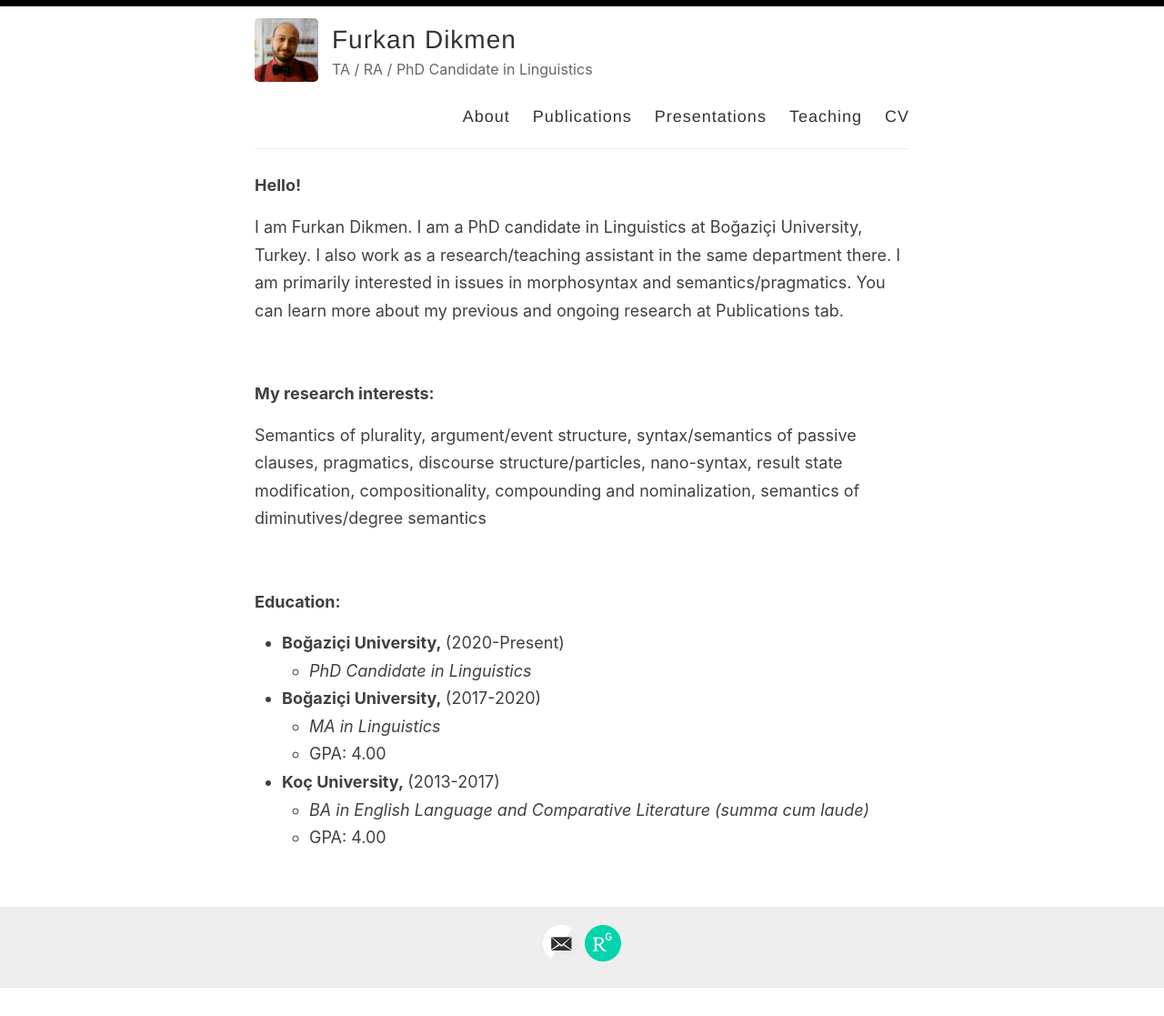
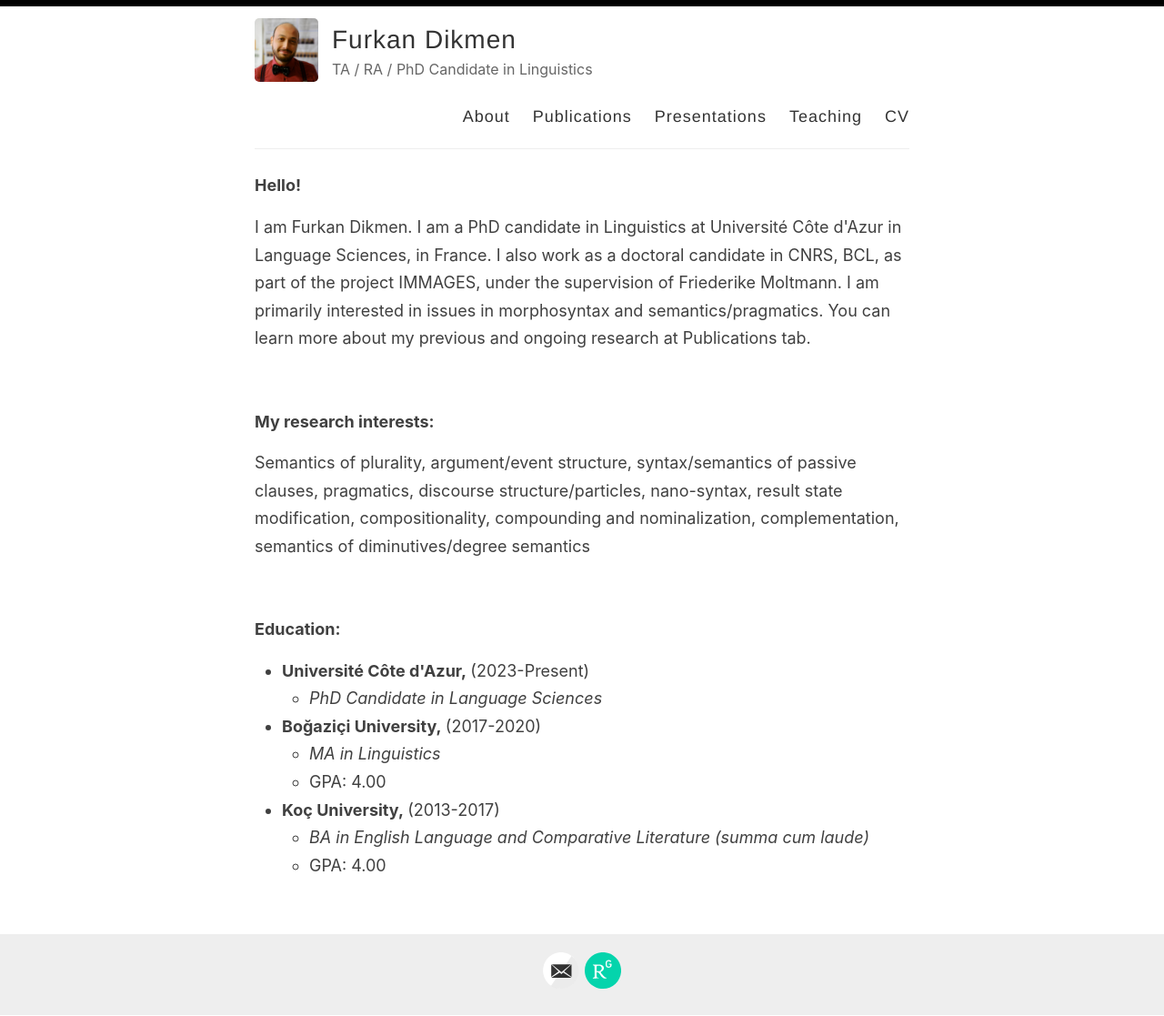
Before and after one commit to furkandikmen/furkandikmen.github.io, a Jekyll site: the page built from index.html, in a window 1280 px wide. Shown: the whole page at 91% size. Built offline with Jekyll 4.4.1, drawn with Linux system fonts in a browser that asks for light colours; the list of posts is cut into pages by our own code; before the commit the page ends 1086 px from its top, so only the background shows below that.

Commit message:
Update index.html

```diff
--- a/index.html
+++ b/index.html
@@ -4,20 +4,20 @@ layout: default
 
 <html>
 <p><strong>Hello!</strong></p>
-<p>I am Furkan Dikmen. I am a PhD candidate in Linguistics at Boğaziçi University, Turkey. I also work as a research/teaching assistant in the same department there. I am primarily interested in issues in morphosyntax and semantics/pragmatics. You can learn more about my previous and ongoing research at Publications tab.&nbsp;</p>
+<p>I am Furkan Dikmen. I am a PhD candidate in Linguistics at Université Côte d'Azur in Language Sciences, in France. I also work as a doctoral candidate in CNRS, BCL, as part of the project IMMAGES, under the supervision of Friederike Moltmann. I am primarily interested in issues in morphosyntax and semantics/pragmatics. You can learn more about my previous and ongoing research at Publications tab.&nbsp;</p>
 
 <p>&nbsp;</p>
 
 <p><strong>My research interests:</strong></p>
 
-<p>Semantics of plurality, argument/event structure, syntax/semantics of passive clauses, pragmatics, discourse structure/particles, nano-syntax, result state modification, compositionality, compounding and nominalization, semantics of diminutives/degree semantics</p>
+<p>Semantics of plurality, argument/event structure, syntax/semantics of passive clauses, pragmatics, discourse structure/particles, nano-syntax, result state modification, compositionality, compounding and nominalization, complementation, semantics of diminutives/degree semantics</p>
 </html>
 <p><br></p>
 
 <p><strong>Education:</strong></p>
 <ul>
-    <li><strong>Boğazi&ccedil;i University,&nbsp;</strong>(2020-Present)<ul>
-            <li><em>PhD Candidate in Linguistics</em>&nbsp;</li>
+    <li><strong>Université Côte d'Azur,&nbsp;</strong>(2023-Present)<ul>
+            <li><em>PhD Candidate in Language Sciences</em>&nbsp;</li>
         </ul>
     </li>
     <li><strong>Boğazi&ccedil;i University,&nbsp;</strong>(2017-2020)<ul>
```
